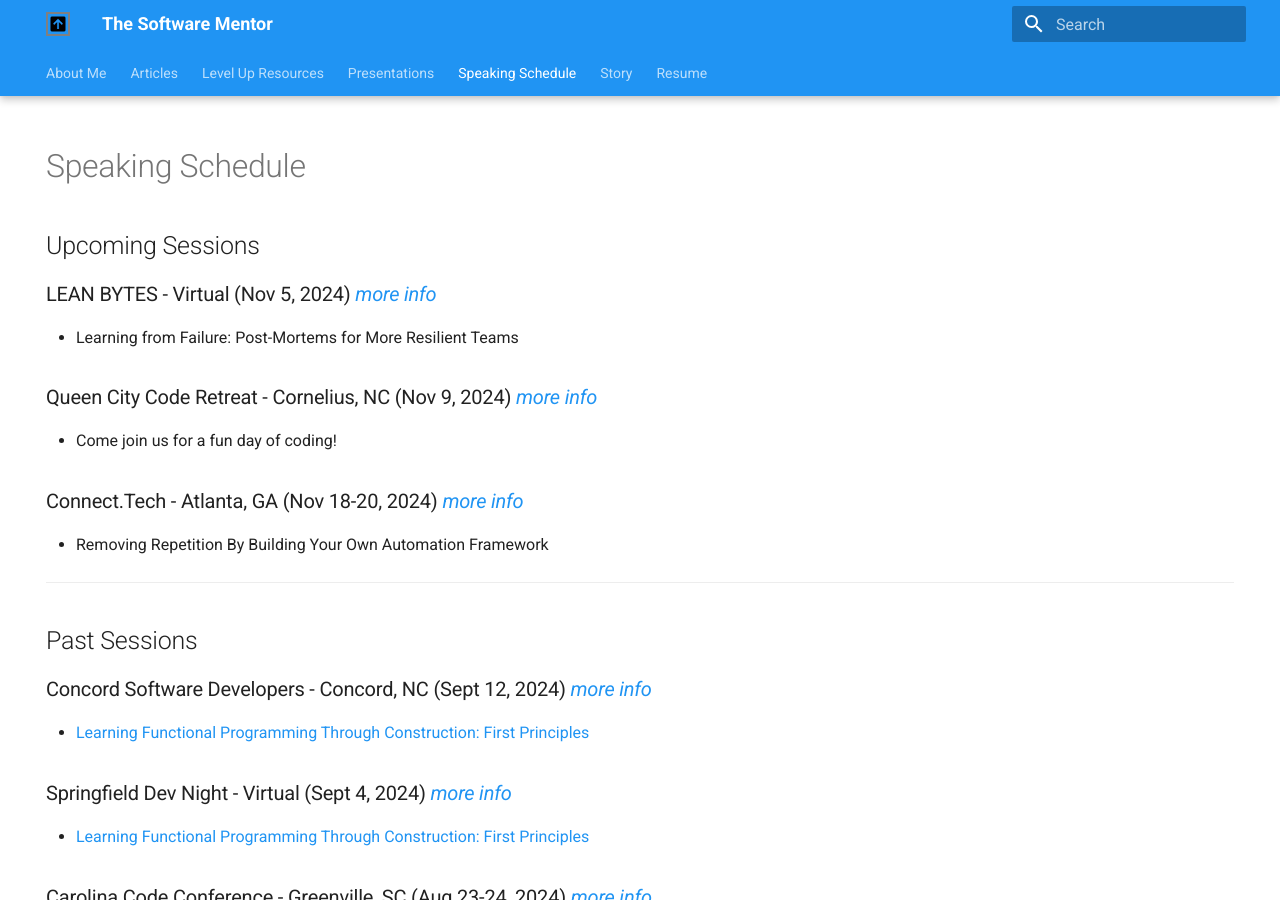
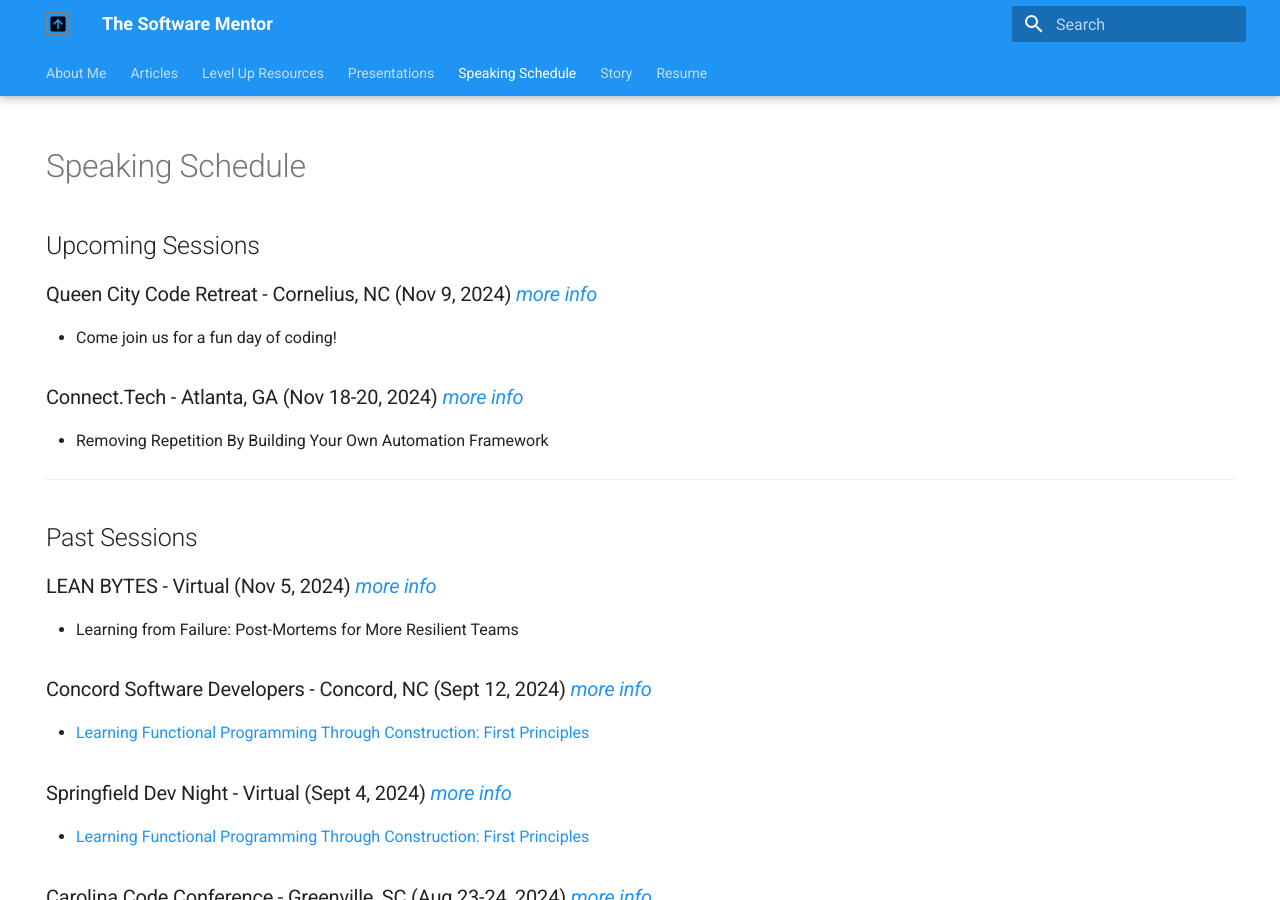
Before and after one commit to cameronpresley/blog, an MkDocs documentation site: the page built from docs/speaking-schedule.md, in a window 1280 px wide and 900 px high. Built offline with MkDocs 1.6.1 and Material for MkDocs 9.7.7, drawn with Linux system fonts in a browser that asks for light colours; plug-ins that fetch from the network failed and are left out; part of the change alters nothing that is shown.

```diff
--- a/docs/speaking-schedule.md
+++ b/docs/speaking-schedule.md
@@ -6,10 +6,6 @@ hide:
 
 # Speaking Schedule
 ## Upcoming Sessions
-
-### LEAN BYTES - Virtual (Nov 5, 2024) _[more info](https://leantechniques.com/events/learning-from-failure-post-mortems-for-more-resilient-teams/)_
-
-- Learning from Failure: Post-Mortems for More Resilient Teams
 
 ### Queen City Code Retreat - Cornelius, NC (Nov 9, 2024) _[more info](https://www.eventbookings.com/b/event/queen-city-code-retreat)_
 
@@ -21,6 +17,10 @@ hide:
 
 ---
 ## Past Sessions
+
+### LEAN BYTES - Virtual (Nov 5, 2024) _[more info](https://leantechniques.com/events/learning-from-failure-post-mortems-for-more-resilient-teams/)_
+
+- Learning from Failure: Post-Mortems for More Resilient Teams
 
 ### Concord Software Developers - Concord, NC (Sept 12, 2024) _[more info](https://www.meetup.com/concord-software-developers/events/301441881/)_
 
```
